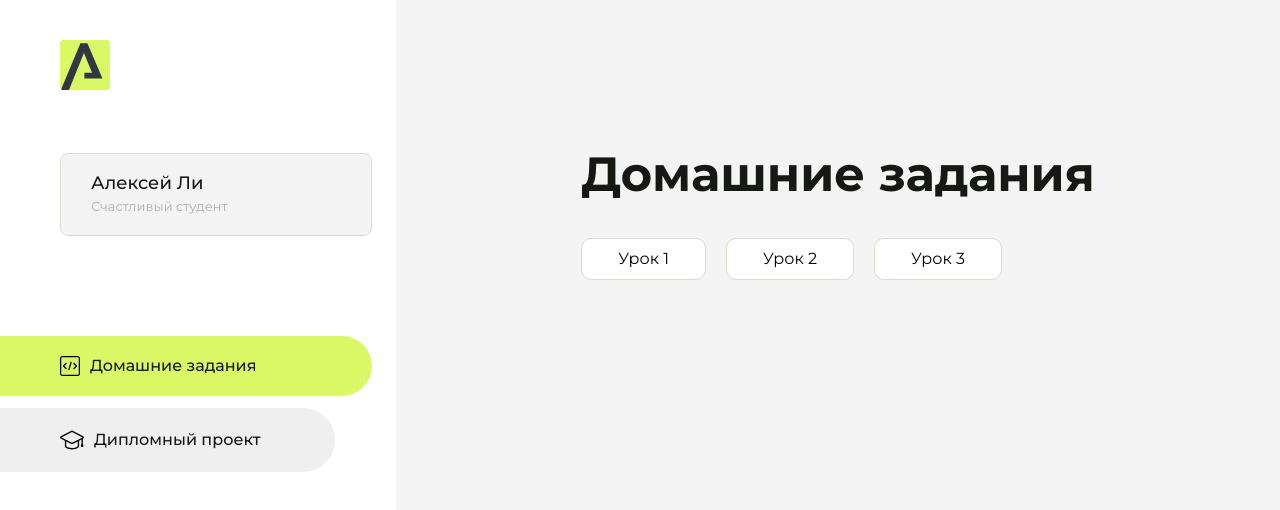
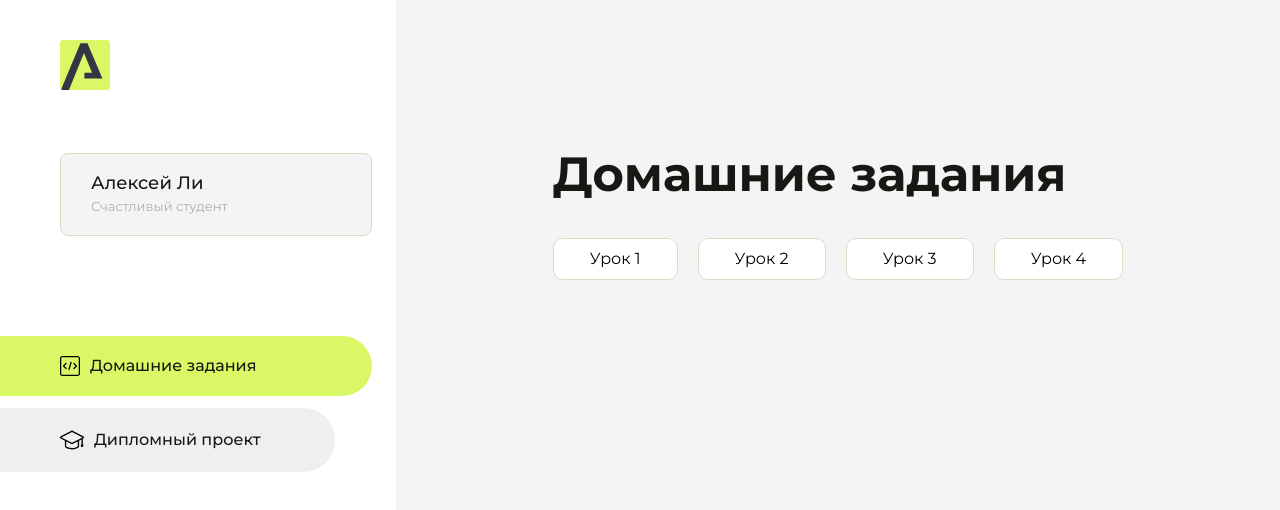
Before and after one commit to Aluali1998/homework, a plain HTML site: page index.html in a window 1280 px wide. Drawn offline with Linux system fonts and the light colour scheme.

Commit message:
Update index.html

```diff
--- a/index.html
+++ b/index.html
@@ -101,6 +101,9 @@
                     <li class="content__list-item">
                         <a href="DZ/index.html">Урок 3</a>
                     </li>
+                     <li class="content__list-item">
+                        <a href="table/index.html">Урок 4</a>
+                    </li>
                 </ul>
             </div>
             <div class="content__block hidden" id="diplomBlock">
```
